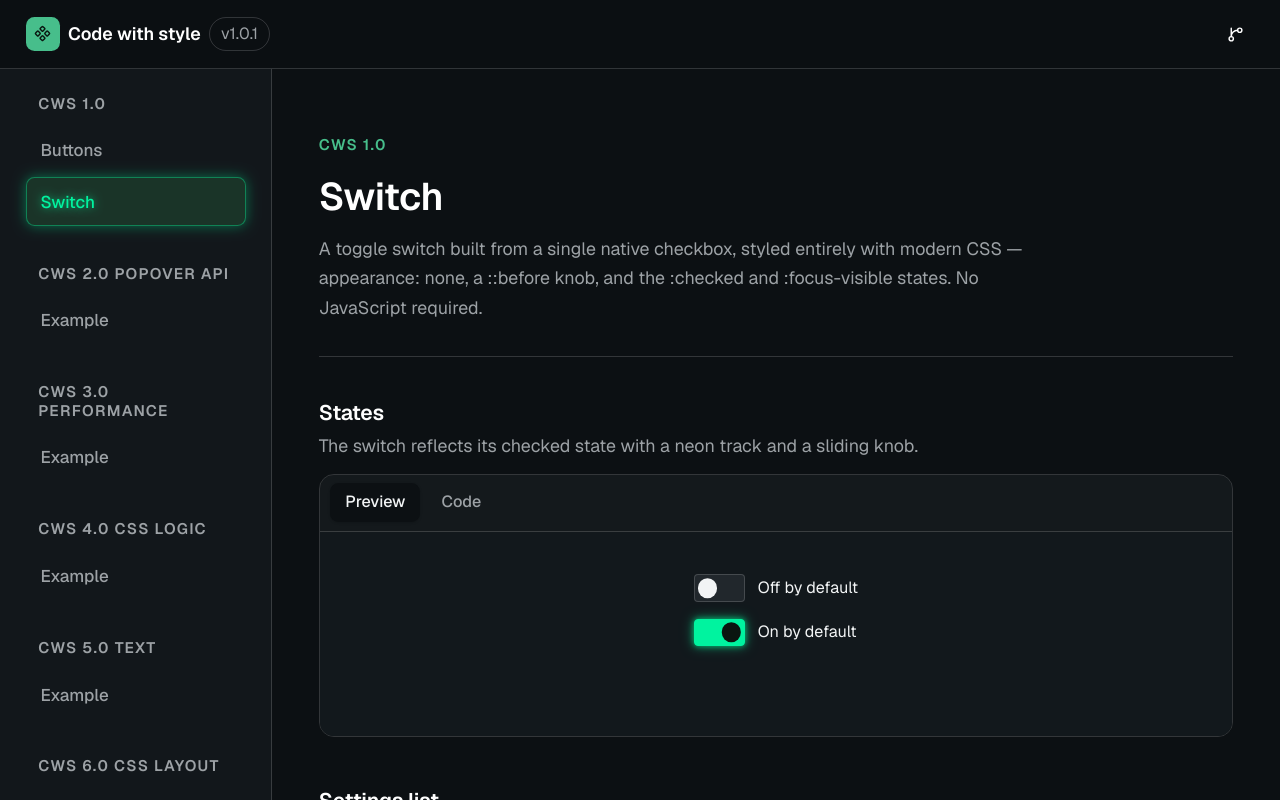
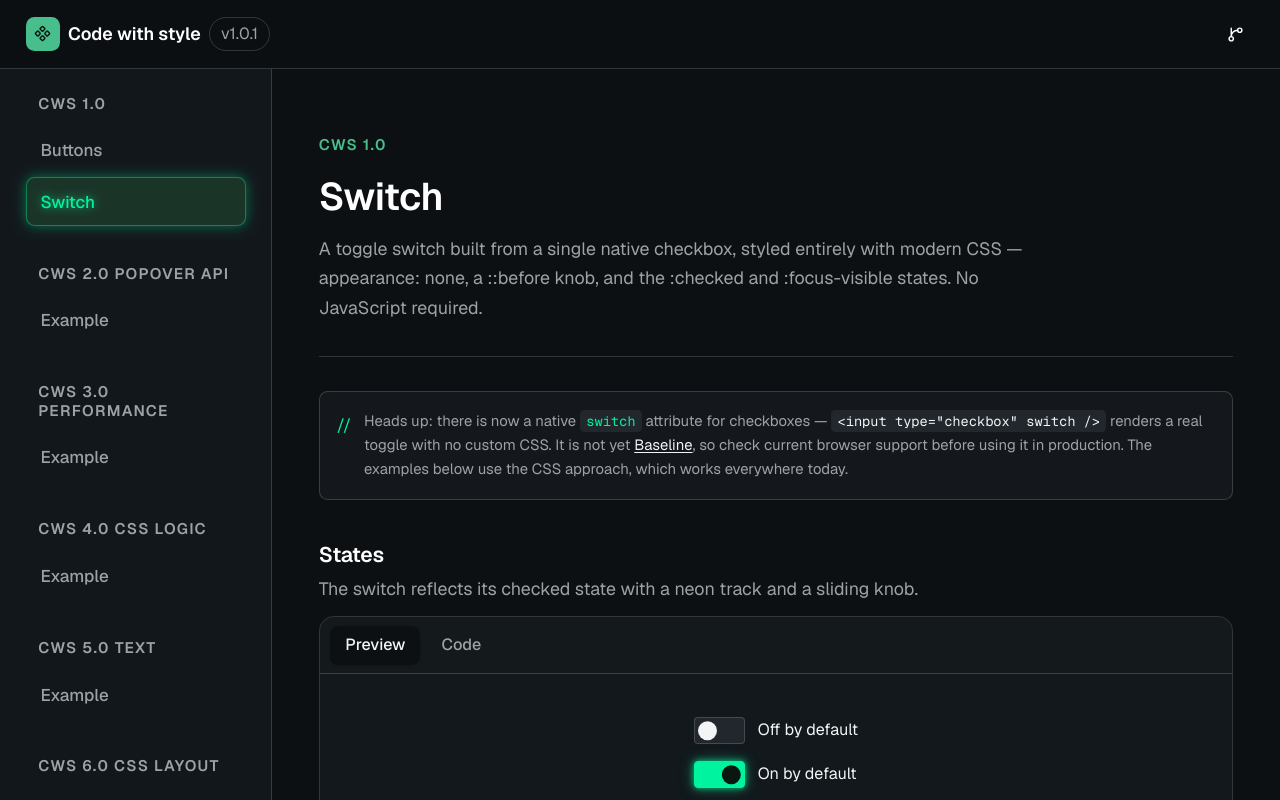
Before and after one commit to anna-bashkuev/Code-with-style, a Next.js app: page /components/switch in a window 1280 px wide. Shown: the top 800 px of the page. Built offline with nearby package versions, Linux system fonts and the light colour scheme.

Commit message:
Add native switch attribute availability note to switch page

```diff
--- a/app/components/switch/page.tsx
+++ b/app/components/switch/page.tsx
@@ -104,6 +104,32 @@ export default function SwitchPage() {
         description="A toggle switch built from a single native checkbox, styled entirely with modern CSS — appearance: none, a ::before knob, and the :checked and :focus-visible states. No JavaScript required."
       />
 
+      <aside className="mt-8 flex gap-3 rounded-md border border-border bg-muted/40 p-4">
+        <span aria-hidden="true" className="mt-0.5 text-[color:var(--neon)]">
+          {"//"}
+        </span>
+        <p className="text-sm leading-relaxed text-muted-foreground">
+          Heads up: there is now a native{" "}
+          <code className="rounded bg-muted px-1.5 py-0.5 font-mono text-[color:var(--neon)]">
+            switch
+          </code>{" "}
+          attribute for checkboxes —{" "}
+          <code className="rounded bg-muted px-1.5 py-0.5 font-mono text-foreground">
+            {'<input type="checkbox" switch />'}
+          </code>{" "}
+          renders a real toggle with no custom CSS. It is not yet{" "}
+          <a
+            href="https://developer.mozilla.org/en-US/docs/Web/HTML/Element/input/checkbox#switch"
+            target="_blank"
+            rel="noreferrer"
+            className="text-foreground underline underline-offset-2 hover:text-[color:var(--neon)]"
+          >
+            Baseline
+          </a>
+          , so check current browser support before using it in production. The examples below use the CSS approach, which works everywhere today.
+        </p>
+      </aside>
+
       <div className="mt-10 flex flex-col gap-12">
         <ComponentPreview
           title="States"
```
